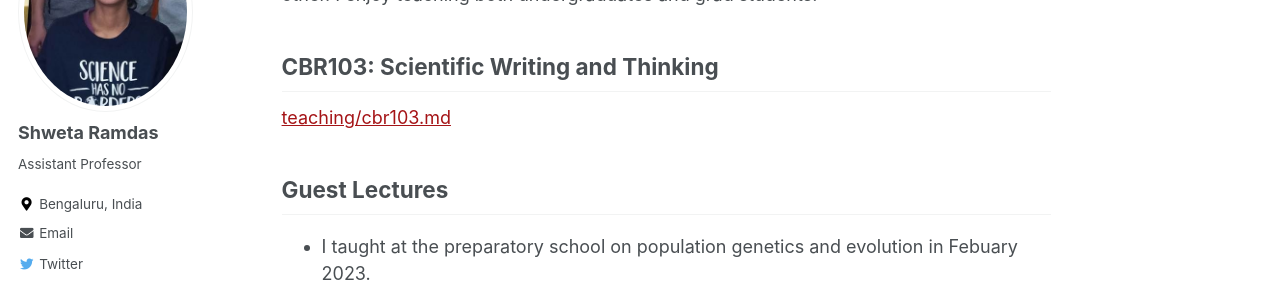
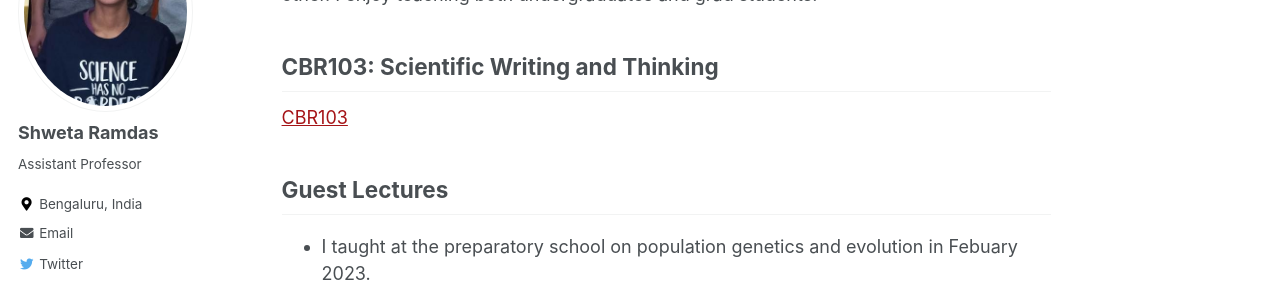
Before and after one commit to shwetaramdas/shwetaramdas.github.io, a Jekyll site: the page built from _pages/teaching.md, in a window 1280 px wide and 1223 px high. Shown: the part 206-493 px from the top of the window. Built offline with Jekyll 4.4.1, drawn with Linux system fonts in a browser that asks for light colours; some web fonts are replaced.

Commit message:
Update teaching.md

```diff
--- a/_pages/teaching.md
+++ b/_pages/teaching.md
@@ -6,7 +6,8 @@ title: "Teaching"
 Like many instructors, my research and teaching are complementary and feed off each other. I enjoy teaching both undergraduates and grad students.
 
 ## CBR103: Scientific Writing and Thinking
-[teaching/cbr103.md](CBR103)
+[CBR103](../teaching/cbr103.md)
+
 ## Guest Lectures
 * I taught at the preparatory school on population genetics and evolution in Febuary 2023.
 * NIMHANS workshop on genetics for clinicians (June 2023)
```
